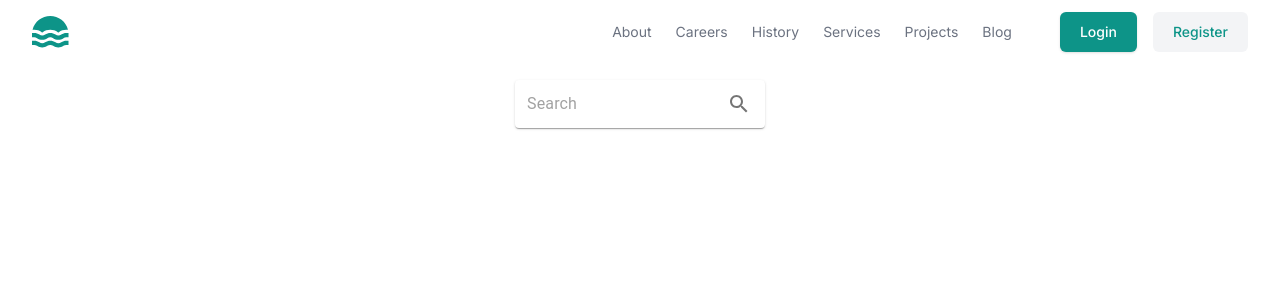
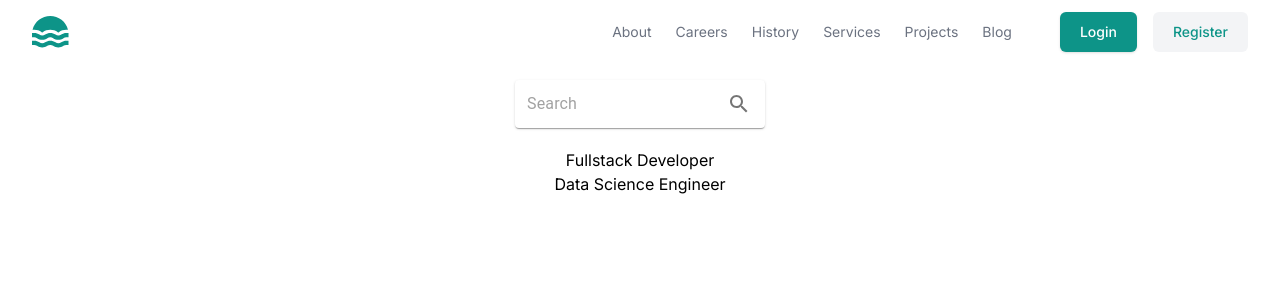
Before and after one commit to The-Brain-Train/LearningPath, a Next.js app in the folder front-end/: page /explore in a window 1280 px wide. Shown: the top 300 px of the page. Built offline with nearby package versions, Linux system fonts and the light colour scheme.

Commit message:
feat: adding searchhistory

```diff
--- a/front-end/app/explore/page.tsx
+++ b/front-end/app/explore/page.tsx
@@ -2,10 +2,12 @@ import Paper from "@mui/material/Paper";
 import InputBase from "@mui/material/InputBase";
 import IconButton from "@mui/material/IconButton";
 import SearchIcon from "@mui/icons-material/Search";
+import { enhancedDummyDataTwo } from "../dummyData";
+import { Key, ReactElement, JSXElementConstructor, ReactNode, PromiseLikeOfReactNode, ReactPortal } from "react";
 
 export default function Explore() {
   return (
-    <main className="flex items-center justify-center">
+    <main className="flex items-center justify-center flex-col">
       <Paper
         component="form"
         sx={{ m: "20px", p: "2px 4px", display: "flex", alignItems: "center", width: 250 }}
@@ -19,6 +21,15 @@ export default function Explore() {
           <SearchIcon />
         </IconButton>
       </Paper>
+      <div className="text-center">
+        <ul>
+          {enhancedDummyDataTwo.map((specialty) => (
+            <li key={specialty.id}>
+              <h2>{specialty.name}</h2>
+            </li>
+          ))}
+        </ul>
+      </div>
     </main>
   );
 }
```
